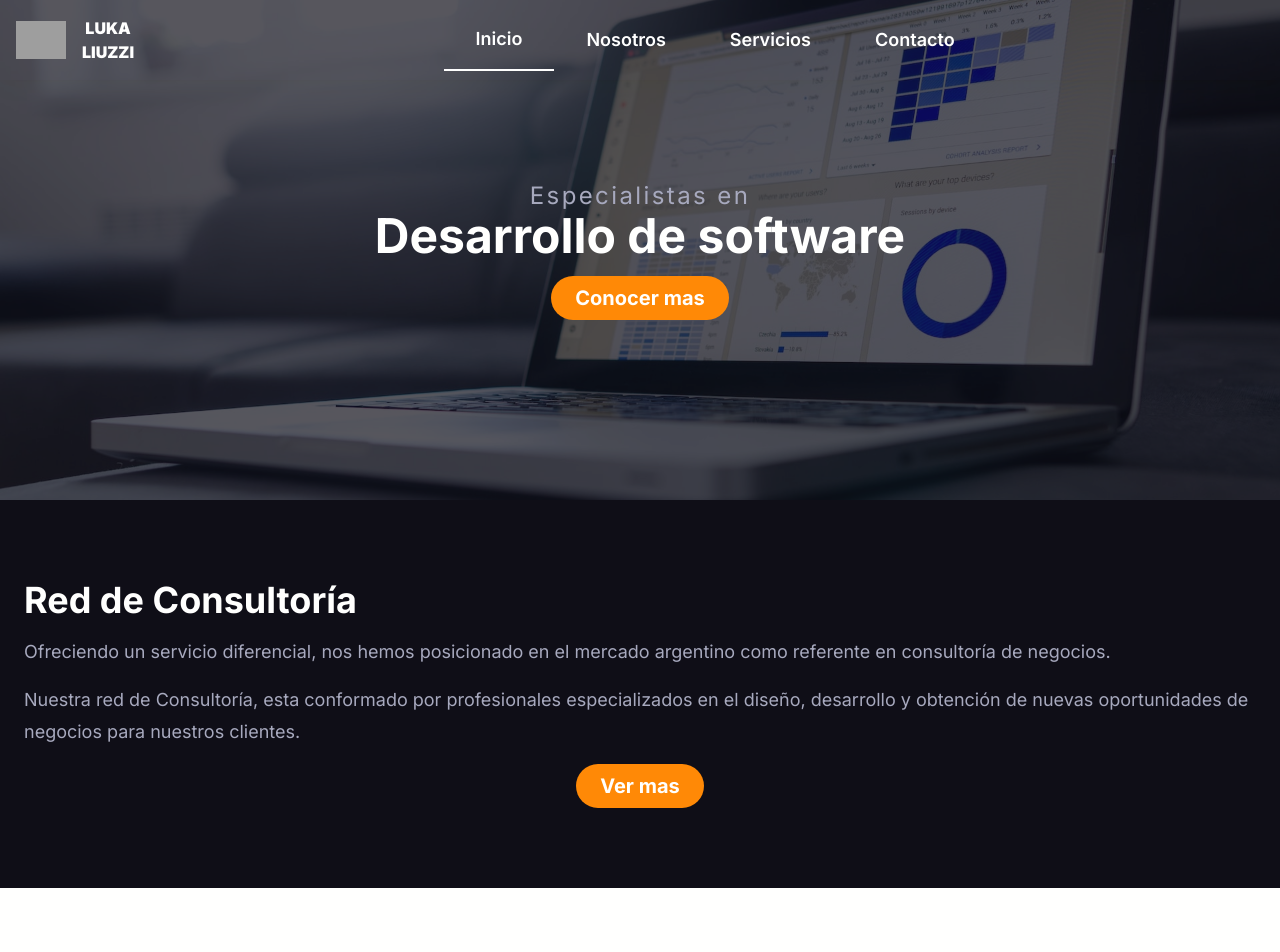
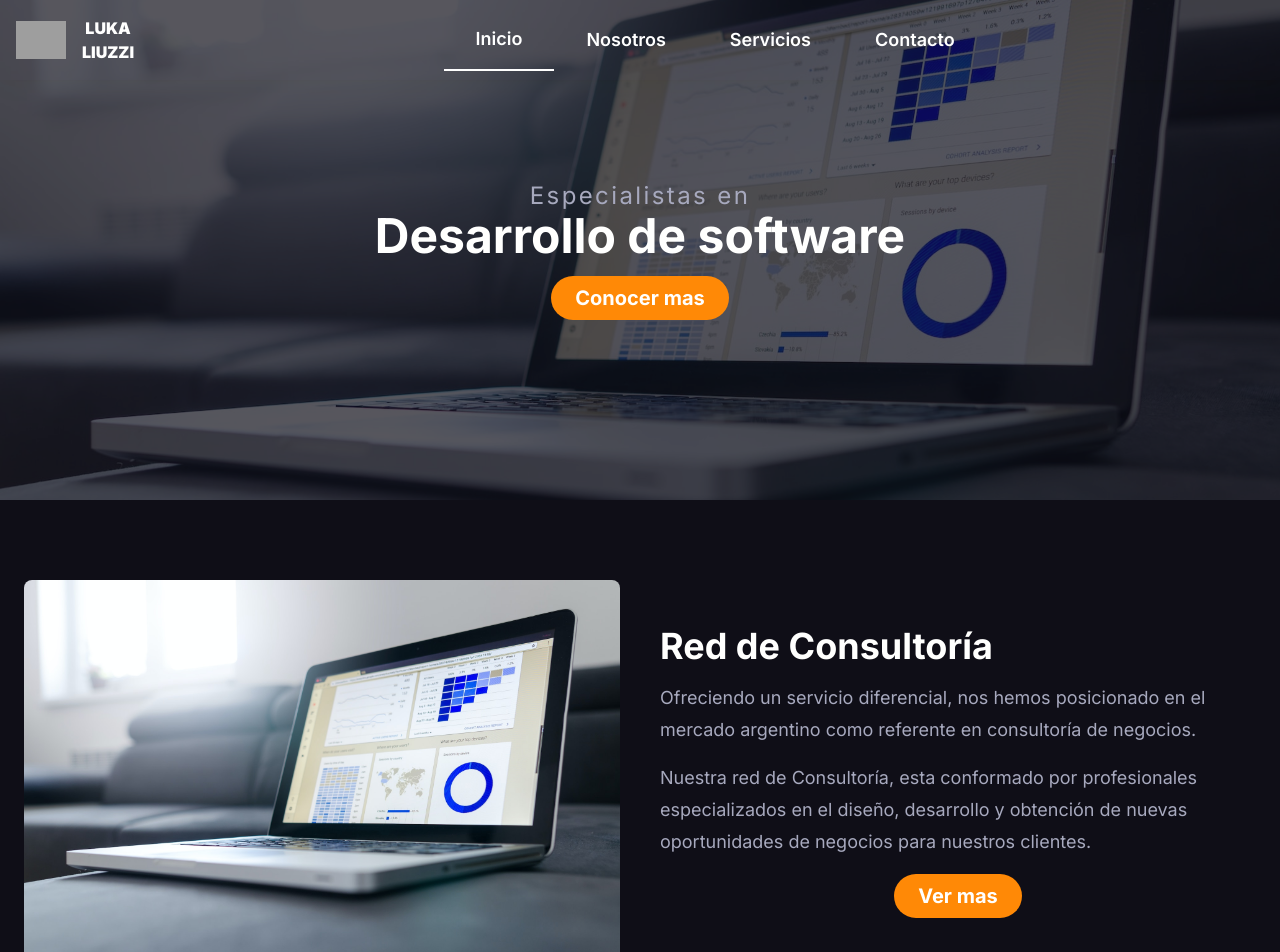
Before and after one commit to LukaLiuzzi/mycompany, a Next.js app: page / in a window 1280 px wide. Shown: the top 952 px of the page. Built offline with nearby package versions, Linux system fonts and the light colour scheme; grey boxes are pictures that could not be loaded.

Commit message:
Image to about section

```diff
--- a/src/app/components/AboutSection.tsx
+++ b/src/app/components/AboutSection.tsx
@@ -1,3 +1,4 @@
+import Image from 'next/image'
 import Link from 'next/link'
 
 interface AboutSectionProps {
@@ -6,6 +7,9 @@ interface AboutSectionProps {
   AnotherDescription?: string
   buttonHref?: string
   buttonText?: string
+  image?: string
+  imageAlt?: string
+  imagePosition?: 'left' | 'right'
 }
 
 const AboutSection = ({
@@ -13,11 +17,32 @@ const AboutSection = ({
   description,
   AnotherDescription,
   buttonHref,
-  buttonText
+  buttonText,
+  image,
+  imageAlt,
+  imagePosition = 'right'
 }: AboutSectionProps) => {
   return (
     <section className="bg-background py-20 px-6">
-      <div className="container mx-auto">
+      <div className="container mx-auto flex flex-col justify-center items-center gap-10 md:flex-row">
+        <div
+          className={`flex-1 ${
+            imagePosition === 'right' ? 'order-last' : 'order-first'
+          } hidden lg:block
+          `}
+        >
+          {image !== undefined && imageAlt !== undefined && (
+            <Image
+              src={image}
+              alt={imageAlt}
+              width="0"
+              height="0"
+              sizes="100%"
+              className="mx-auto object-cover rounded-lg w-full h-full max-h-96 object-center"
+            />
+          )}
+        </div>
+        <div className="flex-1">
           <h2 className="text-4xl text-headline font-bold">{title}</h2>
           <p className="text-paragraph mt-4 text-lg leading-8">{description}</p>
           {AnotherDescription !== undefined && (
@@ -36,6 +61,7 @@ const AboutSection = ({
             )}
           </div>
         </div>
+      </div>
     </section>
   )
 }
--- a/src/app/page.tsx
+++ b/src/app/page.tsx
@@ -27,6 +27,9 @@ export default function Home() {
           AnotherDescription="Nuestra red de Consultoría, esta conformado por profesionales especializados en el diseño, desarrollo y obtención de nuevas oportunidades de negocios para nuestros clientes."
           buttonHref="/about"
           buttonText="Ver mas"
+          image="/images/hero.jpg"
+          imageAlt="Hero background"
+          imagePosition="left"
         />
         <Carrousell
           title="Servicios Profesionales"
```
Lines whose indentation alone changed are shown as unchanged.
